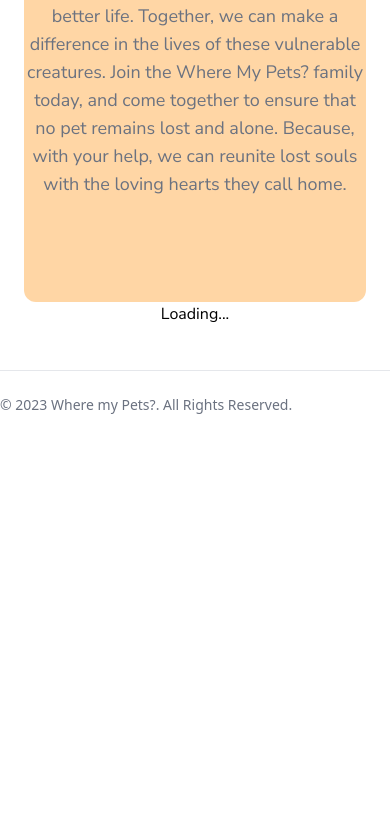
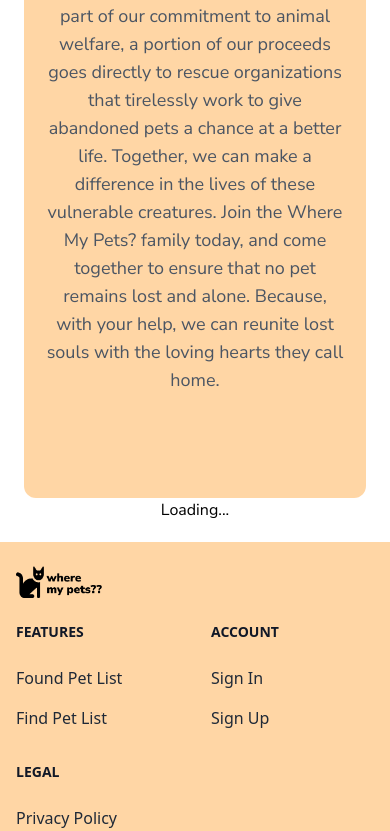
Before and after one commit to revou-fsse-1/w22-group-react-group-c, a Next.js app: page / in a window 390 px wide. Shown: the part 3267-4098 px from the top of the page. Before the commit the page ends 3682 px from the top, so only its background shows below. Built offline with nearby package versions, Linux system fonts and the light colour scheme; no server answers.

Commit message:
fix about us and footer responsive

```diff
--- a/src/components/Homepage/AboutUs.tsx
+++ b/src/components/Homepage/AboutUs.tsx
@@ -4,7 +4,7 @@ export default function AboutComponent() {
       <h1 className="mb-10 text-4xl font-extrabold leading-none tracking-tight text-gray-900 md:text-5xl lg:text-6xl">
         Where my Pets?
       </h1>
-      <p className="mb-6 text-lg font-normal text-gray-500 lg:text-xl sm:px-16 xl:px-48 dark:text-gray-400">
+      <p className="mb-6 text-lg font-normal text-gray-600 lg:text-xl sm:px-10 xl:px-48 min-[360px]:px-5 dark:text-gray-400">
         At Where My Pets?, we understand the heartache and anxiety that comes
         with losing a beloved furry companion. Our brand is dedicated to being a
         guiding light in those uncertain times, offering a reliable and
--- a/src/layout/Footer.tsx
+++ b/src/layout/Footer.tsx
@@ -1,11 +1,73 @@
 export default function FooterComponent() {
   return (
     <div>
-      <hr className="my-6 border-gray-200 sm:mx-auto dark:border-gray-700 lg:my-8" />
+      {/* <hr className="my-6 border-gray-200 sm:mx-auto dark:border-gray-700 lg:my-8" />
       <span className="block text-sm text-gray-500 sm:text-center dark:text-gray-400">
         © 2023 <a className="hover:underline">Where my Pets?</a>. All Rights
         Reserved.
-      </span>
+      </span> */}
+
+      <footer className="bg-[#FFD6A5] dark:bg-gray-900">
+        <div className="mx-auto w-full max-w-screen-xl p-4 py-6 lg:py-8">
+          <div className="md:flex md:justify-between">
+            <div className="mb-6 md:mb-0">
+              <img src="/logo-navbar.png" className="h-8 mr-3" />
+            </div>
+            <div className="grid grid-cols-2 gap-8 sm:gap-6 sm:grid-cols-3">
+              <div>
+                <h2 className="mb-6 text-sm font-semibold text-gray-900 uppercase dark:text-white">
+                  Features
+                </h2>
+                <ul className="text-gray-800 dark:text-gray-400 font-medium">
+                  <li className="mb-4">
+                    <a className="hover:underline">Found Pet List</a>
+                  </li>
+                  <li>
+                    <a className="hover:underline">Find Pet List</a>
+                  </li>
+                </ul>
+              </div>
+              <div>
+                <h2 className="mb-6 text-sm font-semibold text-gray-900 uppercase dark:text-white">
+                  Account
+                </h2>
+                <ul className="text-gray-800 dark:text-gray-400 font-medium">
+                  <li className="mb-4">
+                    <a className="hover:underline ">Sign In</a>
+                  </li>
+                  <li>
+                    <a className="hover:underline">Sign Up</a>
+                  </li>
+                </ul>
+              </div>
+              <div>
+                <h2 className="mb-6 text-sm font-semibold text-gray-900 uppercase dark:text-white">
+                  Legal
+                </h2>
+                <ul className="text-gray-800 dark:text-gray-400 font-medium">
+                  <li className="mb-4">
+                    <a href="#" className="hover:underline">
+                      Privacy Policy
+                    </a>
+                  </li>
+                  <li>
+                    <a href="#" className="hover:underline">
+                      Terms &amp; Conditions
+                    </a>
+                  </li>
+                </ul>
+              </div>
+            </div>
+          </div>
+          <hr className="my-6 border-gray-500 sm:mx-auto dark:border-gray-700 lg:my-8" />
+          <div className="sm:flex sm:items-center sm:justify-between">
+            <span className="text-sm text-gray-500 sm:text-center dark:text-gray-400">
+              © 2023 Where My Pets™ . All Rights Reserved.
+            </span>
+            <div className="flex mt-4 space-x-5 sm:justify-center sm:mt-0"></div>
+          </div>
+        </div>
+      </footer>
     </div>
   );
 }
```
